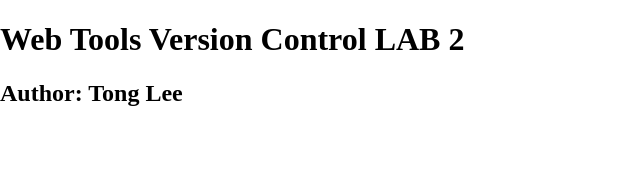
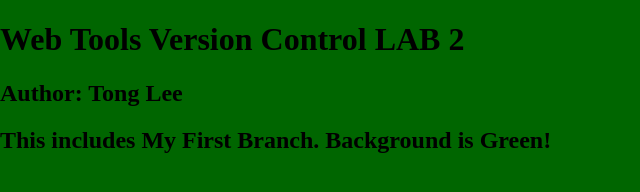
Before and after one commit to Leetongmakk/testrepo, a plain HTML site: page index.html in a window 1280 px wide. Shown: the whole page, without its empty margins (0-640 px from the left). Drawn offline with nearby package versions, Linux system fonts and the light colour scheme.

Commit message:
This is my first commit in this branch
Added a new h2 tag and change the background color

```diff
--- a/_css/main.css
+++ b/_css/main.css
@@ -8,6 +8,7 @@ html {
   -webkit-text-size-adjust: 100%;
 }
 html, body  {
+    background-color: #006600;
 	margin: 0;
 }
 /* Correct `block` display not defined in IE 8/9.*/
--- a/index.html
+++ b/index.html
@@ -16,6 +16,7 @@
     <header>
 	<h1>Web Tools Version Control LAB 2</h1>
     <h2>Author: Tong Lee</h2>
+    <h2>This includes My First Branch.  Background is Green!</h2>
     </header>
     <nav id="pageNav">
     </nav>
```
